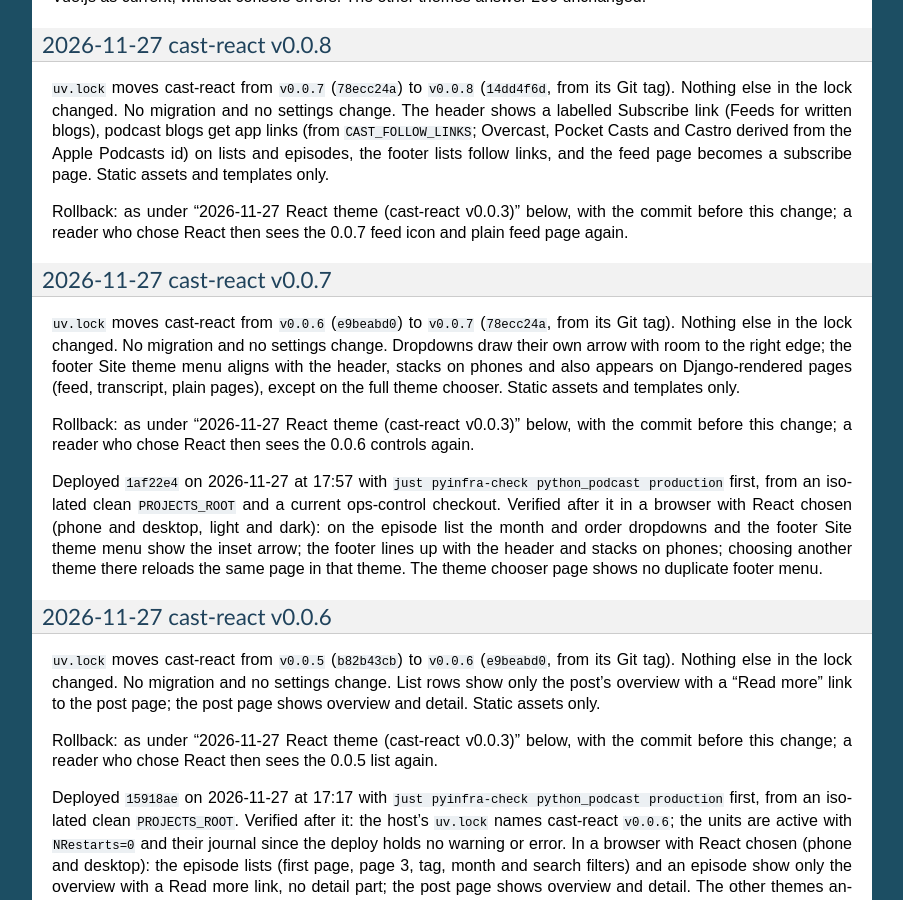
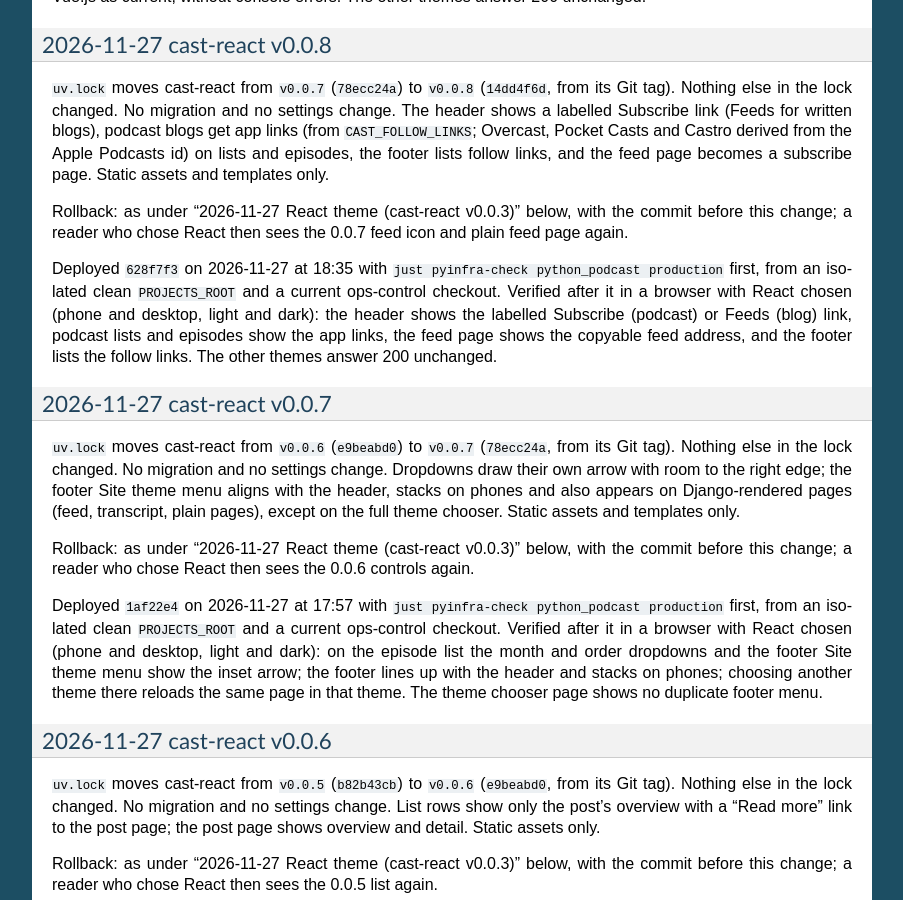
Before and after one commit to ephes/python-podcast, a Sphinx documentation site: the page built from docs/deploy.rst, in a window 1280 px wide and 900 px high, scrolled down 2126 px. Shown: the whole window, without its empty margins (198-1101 px from the left). Built offline with Sphinx 7.4.7, drawn with Linux system fonts in a browser that asks for light colours.

Commit message:
Record the cast-react v0.0.8 deploy in the deploy history

```diff
--- a/docs/deploy.rst
+++ b/docs/deploy.rst
@@ -138,6 +138,14 @@ page becomes a subscribe page. Static assets and templates only.
 Rollback: as under "2026-11-27 React theme (cast-react v0.0.3)" below, with the
 commit before this change; a reader who chose React then sees the 0.0.7
 feed icon and plain feed page again.
+
+Deployed ``628f7f3`` on 2026-11-27 at 18:35 with ``just pyinfra-check python_podcast
+production`` first, from an isolated clean ``PROJECTS_ROOT`` and a current
+ops-control checkout. Verified after it in a browser with React chosen (phone
+and desktop, light and dark): the header shows the labelled Subscribe (podcast)
+or Feeds (blog) link, podcast lists and episodes show the app links, the feed
+page shows the copyable feed address, and the footer lists the follow links.
+The other themes answer 200 unchanged.
 
 2026-11-27 cast-react v0.0.7
 ~~~~~~~~~~~~~~~~~~~~~~~~~~~~
```
